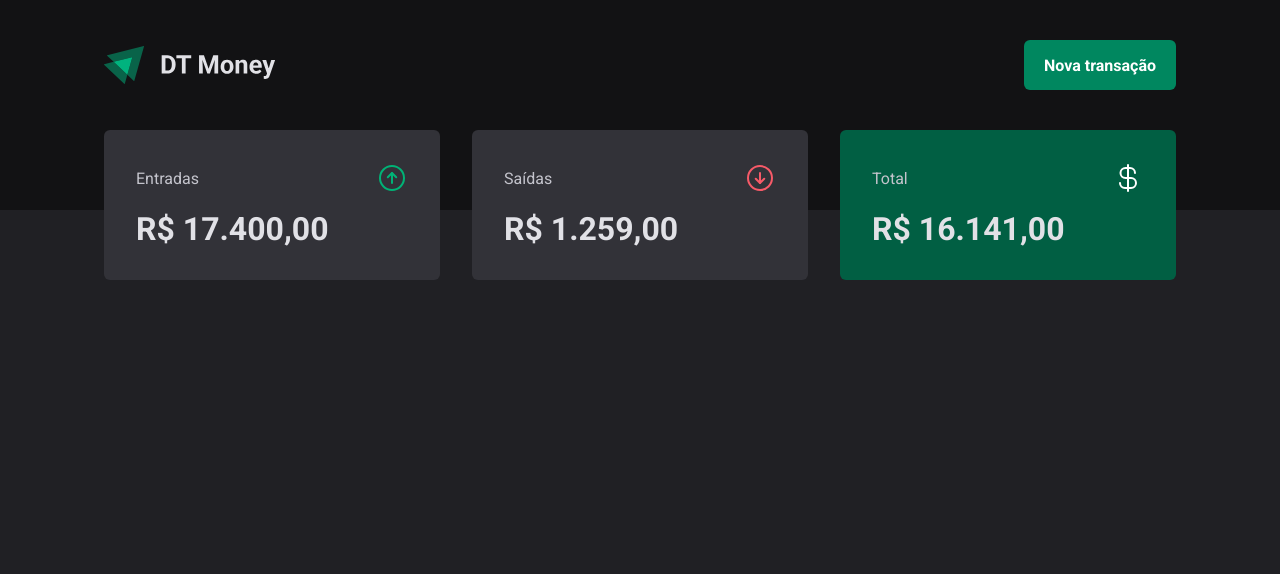
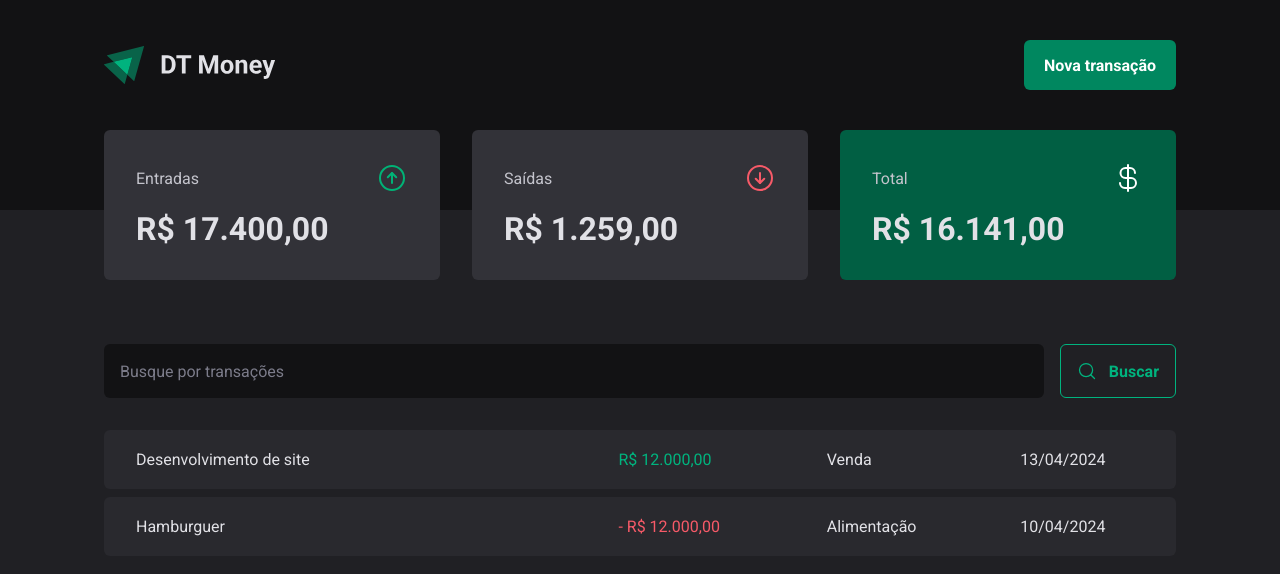
Before and after one commit to taylosstls/mba-rocket, a React (Vite) app in the folder mod-2/02-dt-money/: page / in a window 1280 px wide. Shown: the top 574 px of the page. Built offline with nearby package versions, Linux system fonts and the light colour scheme.

Commit message:
Create search form component

```diff
--- /dev/null
+++ b/mod-2/02-dt-money/src/components/molecules/SearchForm/index.tsx
@@ -0,0 +1,14 @@
+import { MagnifyingGlass } from "phosphor-react";
+import { SearchFormContainer } from "./styles";
+
+export function SearchForm() {
+  return (
+    <SearchFormContainer onSubmit={() => { }}>
+      <input type="text" placeholder="Busque por transações" />
+      <button type="submit">
+        <MagnifyingGlass size={20} />
+        Buscar
+      </button>
+    </SearchFormContainer>
+  )
+}
--- /dev/null
+++ b/mod-2/02-dt-money/src/components/molecules/SearchForm/styles.ts
@@ -0,0 +1,47 @@
+import styled from "styled-components";
+
+export const SearchFormContainer = styled.form`
+  display: flex;
+  gap: 1rem;
+
+  width: 100%;
+  max-width: 1120px;
+  margin: 0 auto;
+
+  input {
+    flex: 1;
+    border-radius: 6px;
+    border: 0 none;
+
+    background-color: ${props => props.theme['gray-900']};
+    color: ${props => props.theme['gray-300']};
+    padding: 1rem;
+    transition: all .3s;
+
+    &::placeholder {
+      color: ${props => props.theme['gray-500']};
+    }
+  }
+
+  button {
+    cursor: pointer;
+    display: flex;
+    align-items: center;
+    gap: .75rem;
+
+    padding: 1rem;
+    border-radius: 6px;
+    background-color: transparent;
+    border: 1px solid ${props => props.theme['green-300']};
+    color: ${props => props.theme['green-300']};
+    font-weight: 700;
+    transition: all .3s;
+
+    &:hover {
+      background-color: ${props => props.theme['green-500']};
+      border: 1px solid ${props => props.theme['green-500']};
+      color: ${props => props.theme.white};
+    }
+  }
+
+`;
--- a/mod-2/02-dt-money/src/components/molecules/SummaryCard/index.tsx
+++ b/mod-2/02-dt-money/src/components/molecules/SummaryCard/index.tsx
@@ -1,4 +1,5 @@
 import { ReactNode } from "react";
+
 import { SummaryCardContainer } from "./styles";
 
 interface SummaryCardProps {
--- a/mod-2/02-dt-money/src/components/organisms/Summary/index.tsx
+++ b/mod-2/02-dt-money/src/components/organisms/Summary/index.tsx
@@ -1,14 +1,32 @@
-import { ReactNode } from "react";
+import { ArrowCircleUp, ArrowCircleDown, CurrencyDollar } from 'phosphor-react';
+
 import { SummaryContainer } from "./styles";
+import { SummaryCard } from '../../molecules/SummaryCard';
 
-interface SummaryProps {
-  children: ReactNode
-}
+export function Summary() {
+  // Valores dinâmicos para os exemplos
+  const entradas = "R$ 17.400,00";
+  const saidas = "R$ 1.259,00";
+  const total = "R$ 16.141,00";
 
-export function Summary({ children }: SummaryProps) {
   return (
     <SummaryContainer>
-      {children}
+      <SummaryCard
+        title="Entradas"
+        icon={<ArrowCircleUp size={32} color="#00b376" />}
+        amount={entradas}
+      />
+      <SummaryCard
+        title="Saídas"
+        icon={<ArrowCircleDown size={32} color="#f75a68" />}
+        amount={saidas}
+      />
+      <SummaryCard
+        title="Total"
+        icon={<CurrencyDollar size={32} color="#fff" />}
+        amount={total}
+        variant="green"
+      />
     </SummaryContainer>
   )
 }
--- a/mod-2/02-dt-money/src/pages/Transactions/index.tsx
+++ b/mod-2/02-dt-money/src/pages/Transactions/index.tsx
@@ -1,35 +1,35 @@
-import { SummaryCard } from "../../components/molecules/SummaryCard";
+import { PriceHighlight, TransactionsContainer, TransactionsTable } from "./styles";
+
 import { Header } from "../../components/organisms/Header";
 import { Summary } from "../../components/organisms/Summary";
-import { ArrowCircleUp, ArrowCircleDown, CurrencyDollar } from 'phosphor-react'; // Importando os ícones
+import { SearchForm } from "../../components/molecules/SearchForm";
 
 export function Transactions() {
-  // Valores dinâmicos para os exemplos
-  const entradas = "R$ 17.400,00";
-  const saidas = "R$ 1.259,00";
-  const total = "R$ 16.141,00";
-
   return (
     <div>
       <Header />
-      <Summary>
-        <SummaryCard
-          title="Entradas"
-          icon={<ArrowCircleUp size={32} color="#00b376" />}
-          amount={entradas}
-        />
-        <SummaryCard
-          title="Saídas"
-          icon={<ArrowCircleDown size={32} color="#f75a68" />}
-          amount={saidas}
-        />
-        <SummaryCard
-          title="Total"
-          icon={<CurrencyDollar size={32} color="#fff" />}
-          amount={total}
-          variant="green"
-        />
-      </Summary>
+      <Summary />
+
+      <TransactionsContainer>
+        <SearchForm />
+        <TransactionsTable>
+          <tbody>
+            <tr>
+              <td>Desenvolvimento de site</td>
+              <td><PriceHighlight variant="income">R$ 12.000,00</PriceHighlight></td>
+              <td>Venda</td>
+              <td>13/04/2024</td>
+            </tr>
+
+            <tr>
+              <td>Hamburguer</td>
+              <td><PriceHighlight variant="outcome">- R$ 12.000,00</PriceHighlight></td>
+              <td>Alimentação</td>
+              <td>10/04/2024</td>
+            </tr>
+          </tbody>
+        </TransactionsTable>
+      </TransactionsContainer>
     </div>
   )
 }
--- a/mod-2/02-dt-money/src/pages/Transactions/styles.ts
+++ b/mod-2/02-dt-money/src/pages/Transactions/styles.ts
@@ -0,0 +1,43 @@
+import styled from "styled-components";
+
+export const TransactionsContainer = styled.main`
+  width: 100%;
+  max-width: 1120px;
+  margin: 4rem auto 0;
+  position: relative;
+  padding: 0 1.5rem;
+`;
+
+export const TransactionsTable = styled.table`
+  width: 100%;
+  border-collapse: separate;
+  border-spacing: 0 .5rem;
+  margin-top: 1.5rem;
+
+  td {
+    padding: 1.25rem 2rem;
+    background-color: ${props => props.theme['gray-700']};
+
+    &:first-child {
+      width: 45%;
+      border-top-left-radius: 6px;
+      border-bottom-left-radius: 6px;
+    }
+
+    &:last-child {
+      border-top-right-radius: 6px;
+      border-bottom-right-radius: 6px;
+    }
+  }
+`;
+
+interface PriceHighlightProps {
+  variant: 'income' | 'outcome'
+}
+
+export const PriceHighlight = styled.span<PriceHighlightProps>`
+  color: ${props => props.variant === 'income' ?
+    props => props.theme['green-300'] :
+    props => props.theme['red-300']
+  };
+`;
```
